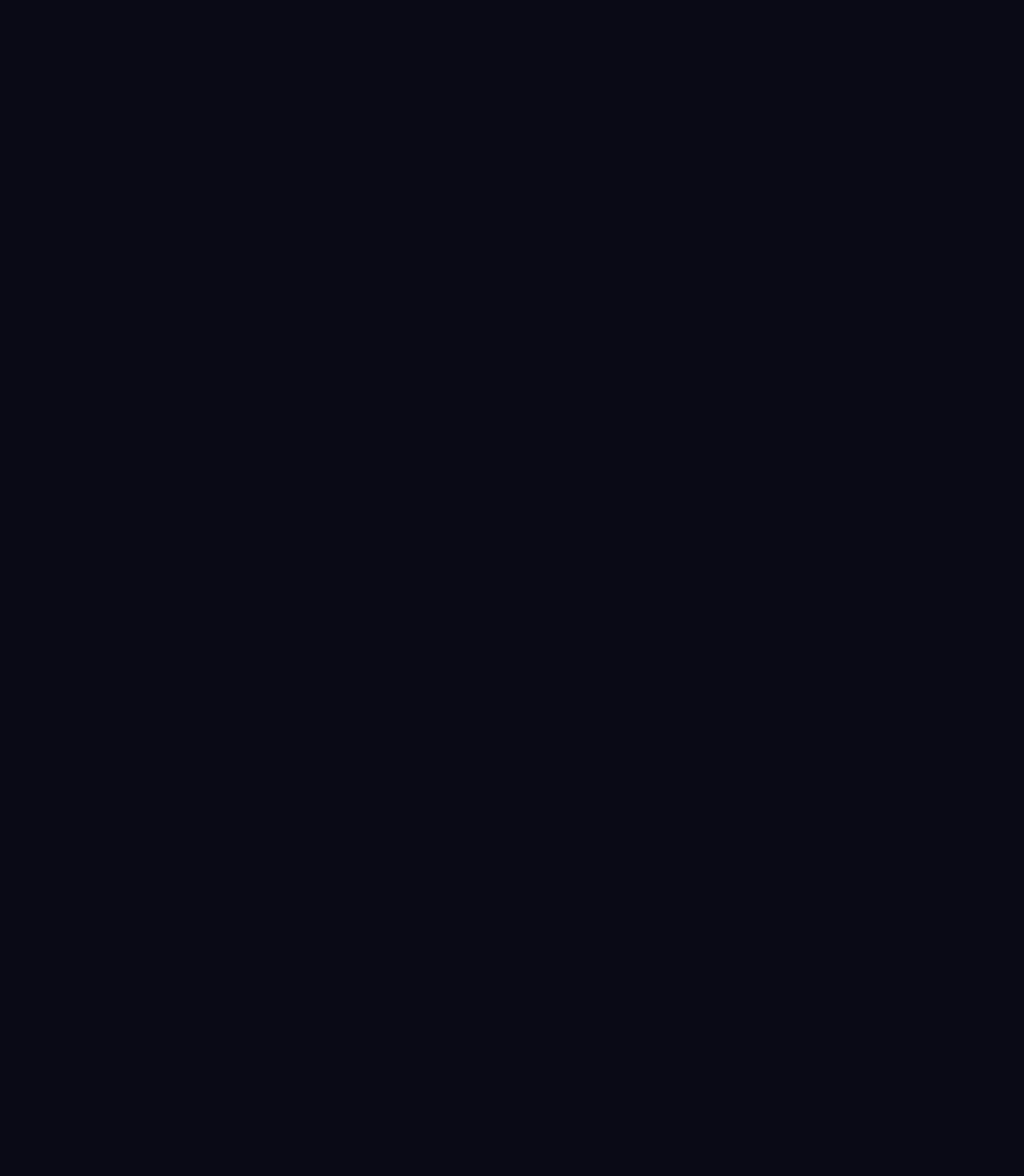
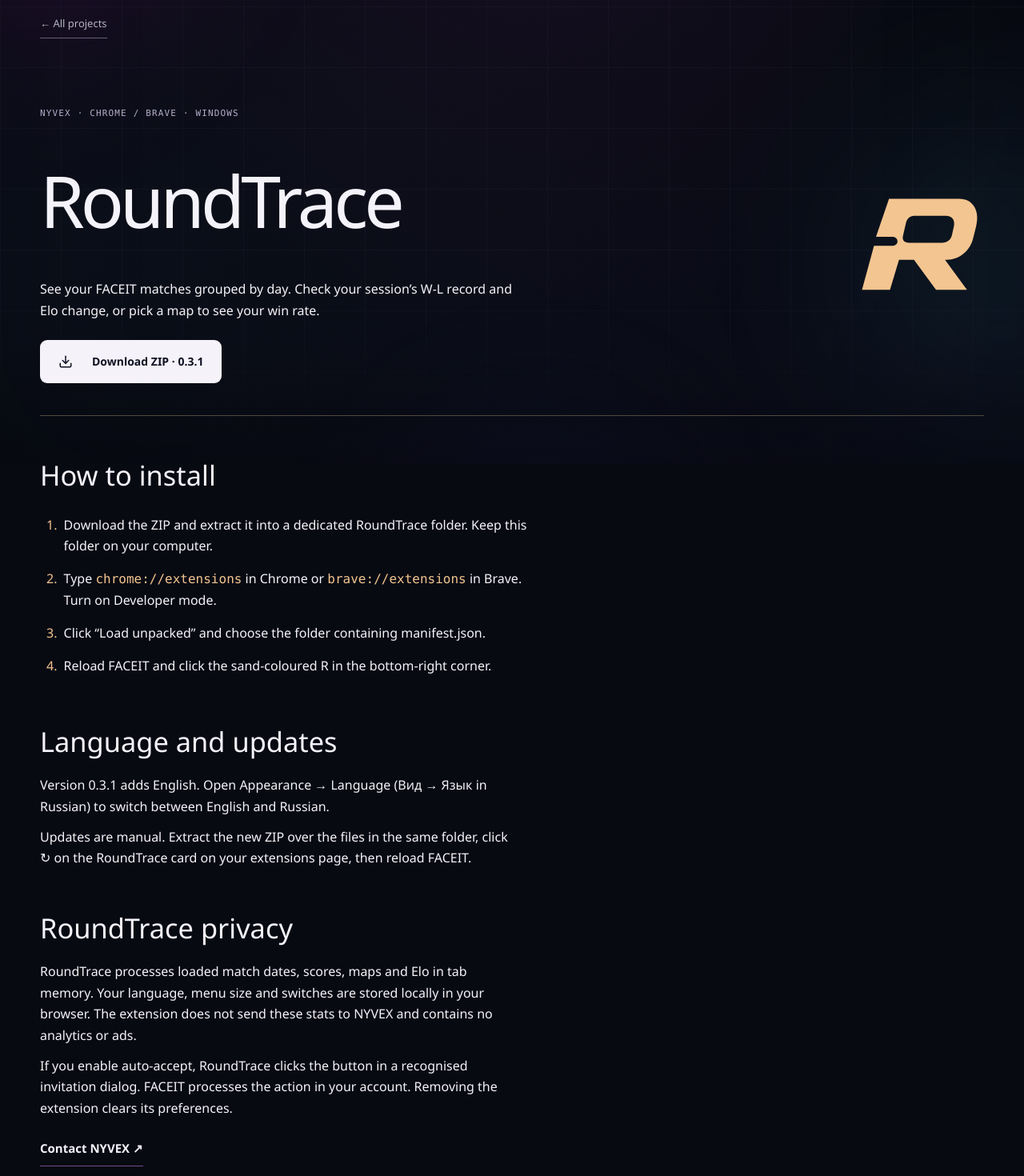
Before and after one commit to jkl091sk/nyvex-portfolio, a Next.js app: page /en/projects/roundtrace/ in a window 1280 px wide. Before the commit this address had no page. Shown: the part 220-1690 px from the top of the page at 80% size. Before the commit the page ends 800 px from the top, so only its background shows below. Built offline with nearby package versions, Linux system fonts and the light colour scheme.

Commit message:
Publish RoundTrace 0.3.1 with English UI and bilingual installation guide

```diff
--- a/scripts/verify-export.mjs
+++ b/scripts/verify-export.mjs
@@ -5,8 +5,8 @@ const expected=[
  'index.html','404.html','sitemap.xml',
  'en/index.html','ua/index.html',
  ...['about','projects','services','contact','privacy-policy'].flatMap(x=>[`en/${x}/index.html`,`ua/${x}/index.html`]),
- ...['initra-app','initra-site'].flatMap(x=>[`en/projects/${x}/index.html`,`ua/projects/${x}/index.html`]),
- '_headers','robots.txt','brand/nyvex-mark.svg','og/nyvex-social.png','favicon.ico','apple-touch-icon.png','icon-192.png'
+ ...['initra-app','initra-site','roundtrace'].flatMap(x=>[`en/projects/${x}/index.html`,`ua/projects/${x}/index.html`]),
+ 'roundtrace/RoundTrace-0.3.1.zip','roundtrace/logo.svg','_headers','robots.txt','brand/nyvex-mark.svg','og/nyvex-social.png','favicon.ico','apple-touch-icon.png','icon-192.png'
 ];
 if(!existsSync(output)){console.error('ERROR: out/ is missing; run npm run build');process.exit(1);}
 let errors=[];
@@ -17,7 +17,7 @@ for(const file of expected){const filename=path.join(output,file);
   if(!html.includes('og:image'))errors.push('MISSING OG IMAGE: '+file);
   if(!html.includes('canonical'))errors.push('MISSING CANONICAL: '+file);
   if(file.startsWith('en/')||file.startsWith('ua/')){
-   if(!html.includes('hreflang'))errors.push('MISSING HREFLANG: '+file);
+   if(!html.toLowerCase().includes('hreflang'))errors.push('MISSING HREFLANG: '+file);
   }
  }
 }
--- /dev/null
+++ b/src/app/[locale]/projects/roundtrace/page.tsx
@@ -0,0 +1,40 @@
+import Link from 'next/link';
+import {Download} from 'lucide-react';
+import {notFound} from 'next/navigation';
+import {isLocale} from '@/lib/content';
+import {seoMetadata} from '@/lib/seo';
+
+type Props = {params: Promise<{locale:string}>};
+export async function generateMetadata({params}:Props) {
+  const {locale}=await params;
+  if(!isLocale(locale)) notFound();
+  return seoMetadata(locale,'roundtrace');
+}
+
+export default async function RoundTracePage({params}:Props) {
+  const {locale}=await params;
+  if(!isLocale(locale)) notFound();
+  const ua=locale==='ua';
+  return <main className="container rt-release">
+    <Link className="back-link" href={`/${locale}/projects/`}>← {ua?'Усі проєкти':'All projects'}</Link>
+    <header className="rt-hero">
+      <div><p className="eyebrow">NYVEX · Chrome / Brave · Windows</p><h1>RoundTrace</h1>
+      <p>{ua?'Переглядай матчі FACEIT за днями. Побач результат сесії у W-L та Elo або вибери карту, щоб перевірити свій вінрейт.':'See your FACEIT matches grouped by day. Check your session’s W-L record and Elo change, or pick a map to see your win rate.'}</p>
+      <a className="button button--light" download href="/roundtrace/RoundTrace-0.3.1.zip"><Download size={18}/>{ua?'Завантажити ZIP':'Download ZIP'} · 0.3.1</a>
+      </div><img className="rt-mark" src="/roundtrace/logo.svg" width="160" height="160" alt=""/>
+    </header>
+    <section><h2>{ua?'Як встановити':'How to install'}</h2><ol>
+      <li>{ua?'Завантаж ZIP та розпакуй його в окрему папку RoundTrace. Залиш її на комп’ютері.':'Download the ZIP and extract it into a dedicated RoundTrace folder. Keep this folder on your computer.'}</li>
+      <li>{ua?'Уведи в адресному рядку':'Type'} <code>chrome://extensions</code> {ua?'для Chrome або':'in Chrome or'} <code>brave://extensions</code> {ua?'для Brave. Увімкни режим розробника (Developer mode).':'in Brave. Turn on Developer mode.'}</li>
+      <li>{ua?'Натисни «Завантажити розпаковане розширення» (Load unpacked) і вибери папку з файлом manifest.json.':'Click “Load unpacked” and choose the folder containing manifest.json.'}</li>
+      <li>{ua?'Онови сторінку FACEIT і натисни пісочну R у правому нижньому куті.':'Reload FACEIT and click the sand-coloured R in the bottom-right corner.'}</li>
+    </ol></section>
+    <section><h2>{ua?'Мова та оновлення':'Language and updates'}</h2>
+    <p>{ua?'Версія 0.3.1 додає англійську мову. Щоб перемкнути інтерфейс, відкрий Appearance → Language або «Вид → Язык». Доступні English та Русский.':'Version 0.3.1 adds English. Open Appearance → Language (Вид → Язык in Russian) to switch between English and Russian.'}</p>
+    <p>{ua?'Оновлення встановлюються вручну. Розпакуй новий ZIP поверх файлів у тій самій папці, натисни ↻ біля RoundTrace на сторінці розширень і онови FACEIT.':'Updates are manual. Extract the new ZIP over the files in the same folder, click ↻ on the RoundTrace card on your extensions page, then reload FACEIT.'}</p></section>
+    <section id="privacy"><h2>{ua?'Конфіденційність RoundTrace':'RoundTrace privacy'}</h2>
+    <p>{ua?'RoundTrace обробляє завантажені дати, рахунки, карти й Elo в пам’яті вкладки. Мова, розмір меню та перемикачі зберігаються локально в браузері. Розширення не передає цю статистику NYVEX і не містить аналітики чи реклами.':'RoundTrace processes loaded match dates, scores, maps and Elo in tab memory. Your language, menu size and switches are stored locally in your browser. The extension does not send these stats to NYVEX and contains no analytics or ads.'}</p>
+    <p>{ua?'Якщо ввімкнути автоприйняття, розширення натискає кнопку в розпізнаному діалозі. FACEIT обробляє дію у твоєму акаунті. Видалення розширення очищає його налаштування.':'If you enable auto-accept, RoundTrace clicks the button in a recognised invitation dialog. FACEIT processes the action in your account. Removing the extension clears its preferences.'}</p>
+    <Link className="text-link" href={`/${locale}/contact/`}>{ua?'Зв’язатися з NYVEX':'Contact NYVEX'} ↗</Link></section>
+  </main>;
+}
--- a/src/app/globals.css
+++ b/src/app/globals.css
@@ -267,3 +267,15 @@ body > .header{position:sticky;top:0;z-index:150}
 .language-switch a:not(.is-active):hover{color:#EBD8F0;transform:translateY(-1px)}
 .language-switch a:active{transform:scale(.94)}
 @media(prefers-reduced-motion:reduce){.language-switch .language-switch__indicator,.language-switch a{transition:none!important;transform:none}.language-switch[data-active="ua"] .language-switch__indicator{left:calc(50% + 1px)}}
+
+.rt-release{padding-block:clamp(7rem,12vw,11rem) 5rem}
+.rt-hero{display:flex;align-items:center;justify-content:space-between;gap:2rem;padding:2.5rem 0;border-bottom:1px solid #50483f}
+.rt-hero h1{font-size:clamp(2.8rem,7vw,6rem);letter-spacing:-.055em;margin:.35em 0}
+.rt-hero .button{margin-top:1.5rem}.rt-mark{width:clamp(64px,14vw,160px);height:auto}
+.rt-release section{max-width:52rem;margin-top:3rem}.rt-release h2{font-size:clamp(1.45rem,3vw,2.15rem);margin-bottom:1rem}
+.rt-release p,.rt-release li{max-width:65ch;line-height:1.65}.rt-release section p+p{margin-top:.75rem}
+.rt-release ol{list-style:decimal;padding-inline-start:1.6rem}.rt-release li{padding:.45rem 0 .45rem .25rem}
+.rt-release li::marker,.rt-release code{color:#f3c590}.rt-release section .text-link{margin-top:1rem}
+.rt-project-link{display:flex;align-items:center;gap:1.5rem;padding:1.75rem;border:1px solid #49433d;margin-top:1.5rem;border-radius:12px}
+.rt-project-link img{width:54px}.rt-project-link strong{display:block;font-size:1.7rem}.rt-project-link:hover{border-color:#f3c590}
+@media(max-width:550px){.rt-hero{flex-direction:column-reverse;align-items:start;gap:.5rem}.rt-project-link{padding:1.1rem;gap:1rem}}
--- a/src/app/sitemap.ts
+++ b/src/app/sitemap.ts
@@ -2,7 +2,7 @@ import type {MetadataRoute} from 'next';
 import {SITE_URL,seoUrl,type SeoPage} from '@/lib/seo';
 export const dynamic = 'force-static';
 
-const pages:SeoPage[]=['home','projects','initra-app','initra-site','about','services','contact','privacy-policy'];
+const pages:SeoPage[]=['home','projects','roundtrace','initra-app','initra-site','about','services','contact','privacy-policy'];
 const langs=(page:SeoPage)=>({en:seoUrl('en',page),uk:seoUrl('ua',page),'x-default':seoUrl('en',page)});
 export default function sitemap():MetadataRoute.Sitemap{
  const lastModified=new Date('2026-11-21');
--- a/src/components/pages.tsx
+++ b/src/components/pages.tsx
@@ -36,7 +36,7 @@ export function Home({locale}:{locale:Locale}) {
  </main>;
 }
 
-export function ProjectsPage({locale}:{locale:Locale}) {const t=copy(locale),ua=locale==='ua';return <main><PageIntro eyebrow={t.projects.eyebrow} heading={t.projects.heading} text={t.projects.intro} number="01"/><section className="container section projects-list"><div className="list-meta"><span>{ua?'ВИБРАНІ РОБОТИ':'CURATED / SELECTED WORK'}</span><span>02 / 02</span></div><div className="work-grid"><ProjectCard locale={locale} index={0}/><ProjectCard locale={locale} index={1}/></div></section><SectionCta locale={locale}/></main>}
+export function ProjectsPage({locale}:{locale:Locale}) {const t=copy(locale),ua=locale==='ua';return <main><PageIntro eyebrow={t.projects.eyebrow} heading={t.projects.heading} text={t.projects.intro} number="01"/><section className="container section projects-list"><div className="list-meta"><span>{ua?'ВИБРАНІ РОБОТИ':'CURATED / SELECTED WORK'}</span><span>03 / 03</span></div><div className="work-grid"><ProjectCard locale={locale} index={0}/><ProjectCard locale={locale} index={1}/></div><Link className="rt-project-link" href={`/${locale}/projects/roundtrace/`}><img src="/roundtrace/logo.svg" width="54" height="54" alt=""/><div><strong>RoundTrace</strong><span>{ua?'Історія матчів FACEIT · Завантаження та встановлення':'FACEIT match history · Download and installation'}</span></div><ArrowUpRight size={20}/></Link></section><SectionCta locale={locale}/></main>}
 
 export function ProjectPage({locale,slug}:{locale:Locale;slug:string}){
  const t=copy(locale),p=PROJECTS.find(x=>x.slug===slug);if(!p)return null;
--- a/src/lib/seo.ts
+++ b/src/lib/seo.ts
@@ -2,12 +2,13 @@ import type {Metadata} from 'next';
 import type {Locale} from '@/lib/content';
 
 export const SITE_URL = 'https://nyvex-bq4.pages.dev';
-export type SeoPage = 'home' | 'projects' | 'about' | 'services' | 'contact' | 'privacy-policy' | 'initra-app' | 'initra-site';
+export type SeoPage = 'home' | 'projects' | 'about' | 'services' | 'contact' | 'privacy-policy' | 'initra-app' | 'initra-site' | 'roundtrace';
 type Info = {title:string; description:string};
 const details:Record<Locale,Record<SeoPage,Info>> = {
  en:{
+  roundtrace:{title:'RoundTrace for FACEIT',description:'Download RoundTrace for Chrome or Brave and follow the installation guide.'},
   home:{title:'Dmitriy Savva — Desktop & Web Developer',description:'NYVEX is the portfolio of Dmitriy Savva, a creative desktop and web developer building responsive websites, Linux applications and thoughtful digital experiences.'},
-  projects:{title:'Projects — Initra App & Website',description:'Explore projects by Dmitriy Savva: Initra, a Linux setup manager built with Python and PySide6, and its official responsive website.'},
+  projects:{title:'Projects — Initra & RoundTrace',description:'Explore projects by Dmitriy Savva: Initra, a Linux setup manager built with Python and PySide6, and its official responsive website.'},
   about:{title:'About Dmitriy Savva',description:'Meet Dmitriy Savva, a self-taught desktop and web developer since 2023, focused on modern interfaces, maintainable code and practical solutions.'},
   services:{title:'Development Services',description:'Website development, responsive landing pages and bug fixing services for individuals and startups. Work with Dmitriy Savva at NYVEX.'},
   contact:{title:'Contact Dmitriy Savva',description:'Have a project idea or technical brief? Contact Dmitriy Savva via the NYVEX form, email or Upwork to discuss websites and development work.'},
@@ -16,8 +17,9 @@ const details:Record<Locale,Record<SeoPage,Info>> = {
   'initra-site':{title:'Initra — Official Website',description:'Discover the official Initra website, presenting the Linux setup manager, features, compatibility and download information.'}
  },
  ua:{
+  roundtrace:{title:'RoundTrace для FACEIT',description:'Завантажте RoundTrace для Chrome або Brave та встановіть за інструкцією.'},
   home:{title:'Dmitriy Savva — Розробник програм і сайтів',description:'NYVEX — портфоліо Dmitriy Savva. Створюю адаптивні сайти, програми для Linux і сучасні цифрові рішення з продуманим дизайном.'},
-  projects:{title:'Проєкти — Initra та її сайт',description:'Перегляньте проєкти Dmitriy Savva: застосунок Initra для налаштування Linux на Python та PySide6 і його офіційний адаптивний сайт.'},
+  projects:{title:'Проєкти — Initra та RoundTrace',description:'Перегляньте проєкти Dmitriy Savva: застосунок Initra для налаштування Linux на Python та PySide6 і його офіційний адаптивний сайт.'},
   about:{title:'Про Dmitriy Savva',description:'Дізнайтеся більше про Dmitriy Savva: самостійно вивчаю програмування з 2023 року, створюю сайти, програми та сучасні інтерфейси.'},
   services:{title:'Послуги з розробки',description:'Розробка сайтів, адаптивних лендінгів та виправлення помилок для приватних клієнтів і стартапів. Співпраця з NYVEX.'},
   contact:{title:'Зв’язатися з Dmitriy Savva',description:'Маєте ідею або технічне завдання? Напишіть Dmitriy Savva через форму NYVEX, email або Upwork, щоб обговорити співпрацю.'},
@@ -27,7 +29,7 @@ const details:Record<Locale,Record<SeoPage,Info>> = {
  }
 };
 const suffix:Record<SeoPage,string> = {
- home:'',projects:'projects/',about:'about/',services:'services/',contact:'contact/',
+ roundtrace:'projects/roundtrace/',home:'',projects:'projects/',about:'about/',services:'services/',contact:'contact/',
  'privacy-policy':'privacy-policy/','initra-app':'projects/initra-app/','initra-site':'projects/initra-site/'
 };
 export function seoUrl(locale:Locale,page:SeoPage){return `${SITE_URL}/${locale}/${suffix[page]}`;}
```
Also changed, not shown: src/lib/content.ts (+2 -2 lines), public/roundtrace/logo.svg (added), 1 other file (tests, documents, lock files or other folders).
